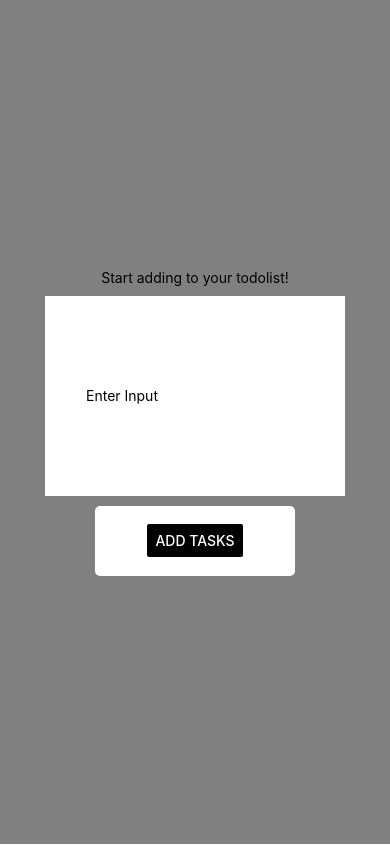
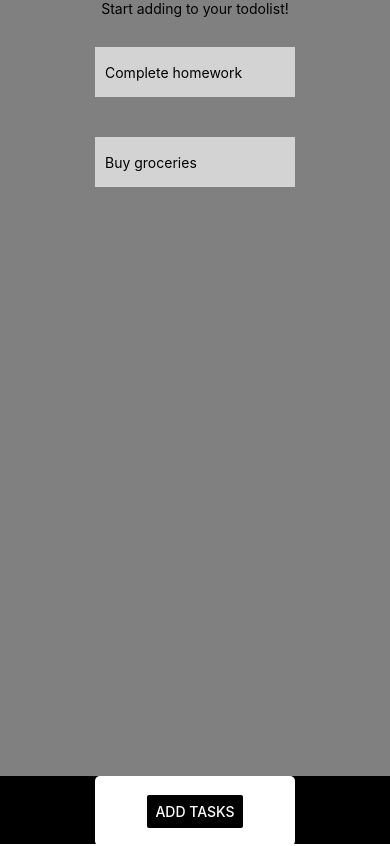
Before and after one commit to therealjohnwall1/todoApp, a React Native app: screen / in a window 390 px wide. Built offline with nearby package versions, Linux system fonts and the light colour scheme.

Commit message:
add fonting idk

```diff
--- a/App.tsx
+++ b/App.tsx
@@ -5,6 +5,7 @@ import React, {createContext, useContext, useState} from 'react';
 // custom components
 import AddButt from './AddButton';
 import InpBox from './editBox';
+import TaskBar from './taskList'
 
 type taskEmpty = {
   empty: boolean;
@@ -22,13 +23,14 @@ export default function App() {
   const [tasks, setTasks] = useState<string[]>([]);
 
   return (
+    <View style={styles.taskContainer}>
+        {initialTaskEmpty.empty && <Text>Start adding to your todolist!</Text>}
+        <TaskBar/>
 
-    <View style={styles.taskContainer}>
-      {initialTaskEmpty.empty && <Text>Start adding to your todolist!</Text>}
-
-      <InpBox input = "" taskList ={tasks}/>
-
-      <AddButt title="Add Tasks" />
+        {/* <InpBox input = "" taskList ={tasks}/> */}
+        <View style = {styles.controlPanel}>
+          <AddButt title="Add Tasks" />
+        </View>
     </View>
   );
 }
@@ -36,12 +38,19 @@ export default function App() {
 const styles = StyleSheet.create({
   taskContainer: {
     width: '100%',
-    height: '50%', // Modify this line
+    height: '10%', // Modify this line
     flex: 4,
     backgroundColor: 'grey',
     alignItems: 'center',
     justifyContent: 'center',
     flexDirection: 'column',
-    gap: 10
+    gap: 10,
   },
+
+  controlPanel: {
+    width: '100%',
+    height: '8%',
+    backgroundColor: 'black',
+    alignItems: 'center'
+  }
 });
--- a/context.tsx
+++ b/context.tsx
@@ -1,4 +1,4 @@
 import {createContext} from 'react';
-import {Tasks} from './taskList';
+import {Task} from './taskList';
 
-export const taskListContext = createContext<Tasks | undefined>(undefined);
+export const taskListContext = createContext<Task | undefined>(undefined);
--- a/taskList.tsx
+++ b/taskList.tsx
@@ -1,17 +1,45 @@
 import {useState} from 'react';
-
+import {View, Text, FlatList, TouchableOpacity, Button} from 'react-native';
 import {taskListContext} from './context';
 
-export interface Tasks {
-    Tasks: string[];
+export interface Task{
+    id: string;
+    body: string;
 }
 
-export default function displayTasks(){
-    const[taskList] = useState<Tasks>({
-        Tasks: []
-    });
 
-    <taskListContext.Provider value={taskList}>
+export default function TaskBar(){
+    const [taskList, setTaskList] = useState<Task[]>([
+        { id: '1', body: 'Complete homework' },
+        { id: '2', body: 'Buy groceries' }
+    ]);
 
-    </taskListContext.Provider>
+
+    const renderItem = ({ item }: { item: Task }) => (
+        <View style={{ marginVertical: 10 }}>
+            <SingleTask task = {item}/>
+        </View>
+    );
+
+    return (
+        <taskListContext.Provider value={taskList}>
+            <FlatList
+                data={taskList}
+                renderItem={renderItem}
+                // keyExtractor={item => item}
+                contentContainerStyle={{alignItems: "stretch"}}
+            />
+        </taskListContext.Provider>
+    );
 }
+
+function SingleTask({ task }: { task: Task }) {
+    return (
+        <View style={{ flexDirection: 'row', alignItems: 'center', marginVertical: 10 }}>
+            <View style={{ width: 200, height: 50, backgroundColor: 'lightgray', justifyContent: 'center', paddingLeft: 10 }}>
+                <Text>{task.body}</Text>
+
+            </View>
+        </View>
+    );
+}
```
Also changed, not shown: example.tsx (added, +88 -0 lines).
